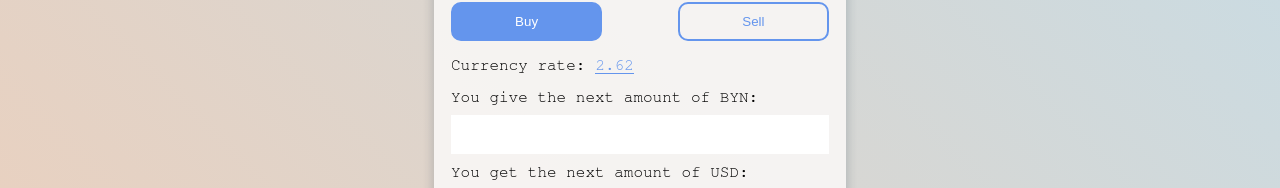
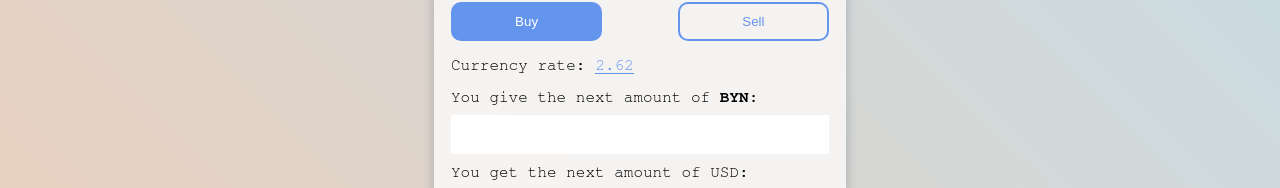
Before and after one commit to aivan3d66/currency-converter, a React (Create React App) app: page / in a window 1280 px wide. Shown: the part 310-498 px from the top of the page. Built offline with nearby package versions, Linux system fonts and the light colour scheme.

Commit message:
add currentCurrency bold text

```diff
--- a/src/components/CurrencyExchange/CurrencyExchange.tsx
+++ b/src/components/CurrencyExchange/CurrencyExchange.tsx
@@ -123,7 +123,7 @@ export const CurrencyExchange: React.FC<CurrencyExchangePropsType> = (props) =>
   const viewCurrency = isBuying ? (
     <>
       <label>
-        You give the next amount of BYN:
+        You give the next amount of <b>BYN</b>:
         <input value={amountOfBYN} data-currency="byn" onChange={changeCurrencyField}/>
       </label>
       <label>
@@ -138,7 +138,7 @@ export const CurrencyExchange: React.FC<CurrencyExchangePropsType> = (props) =>
         <input value={amountOfCurrency} data-currency="currency" onChange={changeCurrencyField}/>
       </label>
       <label>
-        You get the next amount of BYN:
+        You get the next amount of <b>BYN</b>:
         <input value={amountOfBYN} data-currency="byn" onChange={changeCurrencyField}/>
       </label>
     </>
```
